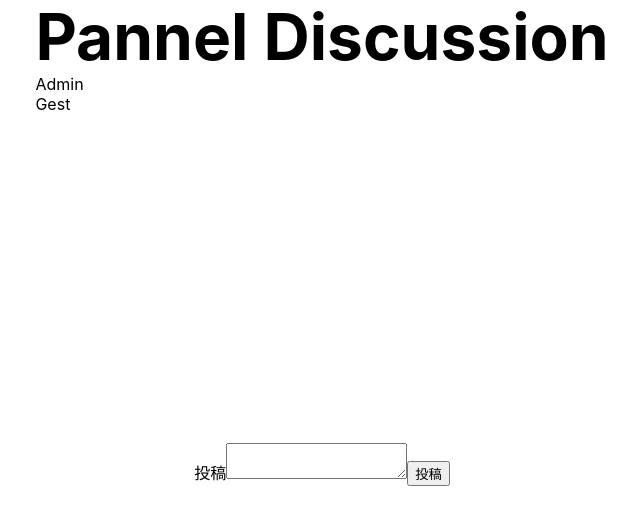
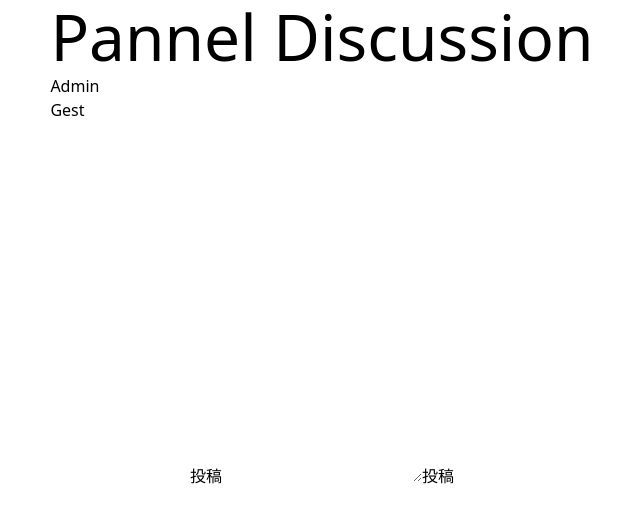
Before and after one commit to mo-ri-regen/discussion, a Next.js app: page / in a window 1280 px wide. Shown: the top 524 px of the page, without its empty margins (318-958 px from the left). Built offline with nearby package versions, Linux system fonts and the light colour scheme.

Commit message:
🚚 create src directory, move  to src/ from components, pages and styles

```diff
--- /dev/null
+++ b/src/components/admin.jsx
@@ -0,0 +1,46 @@
+export default function talking() {
+  //投稿テキスト
+  const [contributionText, setContributionText] = useState("");
+  //話し終えた話題
+  const [finishedText, setFinishedText] = useState([""]);
+  //お話し中
+  const [talkingText, setTalkingText] = useState([""]);
+  //未着手の話題
+  const [noBeginingText, setNoBeginingText] = useState([""]);
+
+
+  //投稿ボタンクリック
+  const handleContribution = (e) => {
+    // setContributionText(contributionText);
+    const text = [...noBeginingText, contributionText];
+    setNoBeginingText(text);
+    setContributionText("");
+  };
+
+  // constructor(props){
+  //   super(props);
+
+  //}
+  return (
+    <div className={styles.container}>
+      <Head>
+        <title>パネルディスカッション</title>
+        <link rel="icon" href="/favicon.ico" />
+      </Head>
+
+      <header>
+        <h1 className={styles.title}>Pannel Discussion</h1>
+        <div>
+          <Link href={"./admin.jsx"}>管理者はこちら</Link>
+        </div>
+        一般画面へ
+      </header>
+      <main className={styles.main}>
+
+       <div>aaa</div>
+      </main>
+
+
+    </div>
+  );
+}
--- a/styles/Home.module.css
+++ b/src/styles/Home.module.css
@@ -1,3 +1,7 @@
+@import "tailwindcss/base";
+@import "tailwindcss/components";
+@import "tailwindcss/utilities";
+
 .container {
   min-height: 100vh;
   padding: 0 0.5rem;
@@ -120,3 +124,8 @@
     flex-direction: column;
   }
 }
+
+.no_begining_area {
+  background-color: #8ba2bd;
+  list-style: none;
+}
```
Also changed, not shown: components/login.jsx (deleted), src/components/login.jsx (added), src/pages/_app.js (renamed from pages/_app.js), src/pages/admin.jsx (renamed from pages/admin.jsx), src/pages/api/hello.js (renamed from pages/api/hello.js), src/pages/index.jsx (renamed from pages/index.jsx), src/styles/globals.css (renamed from styles/globals.css).
